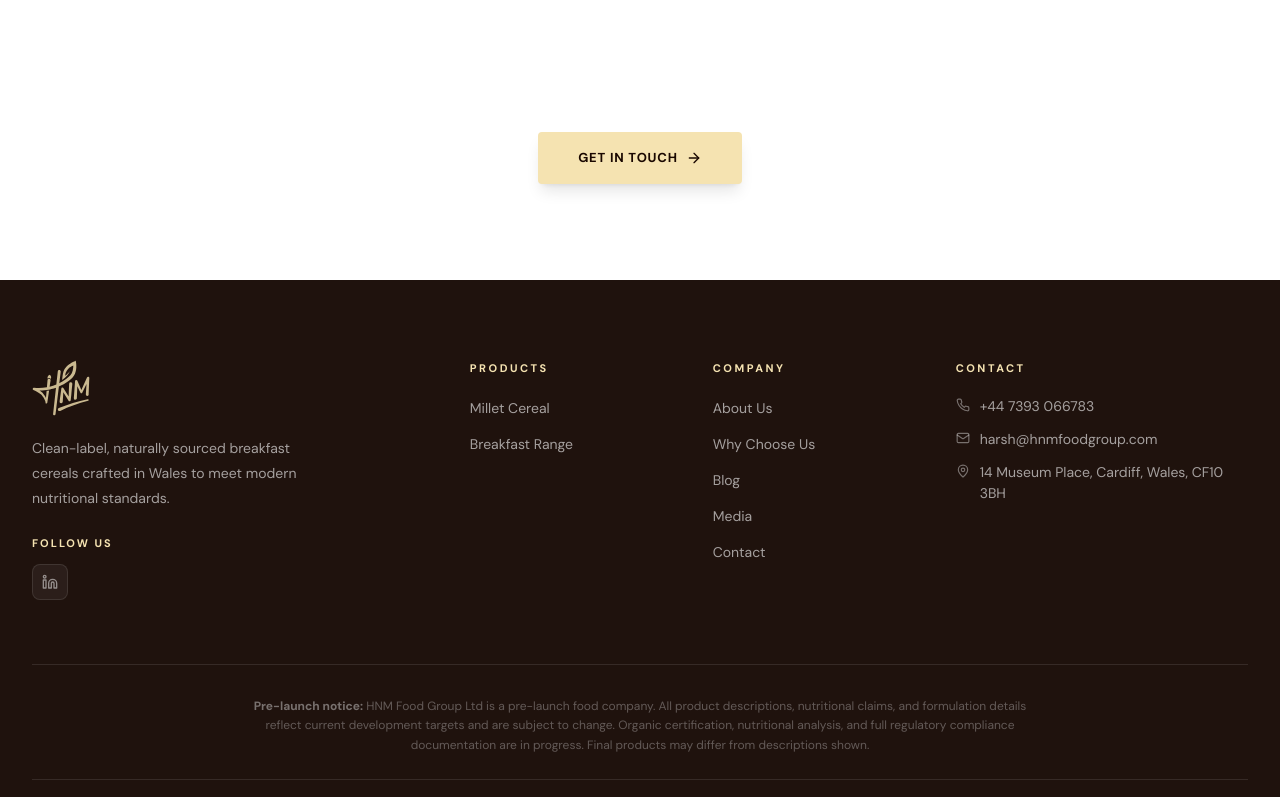
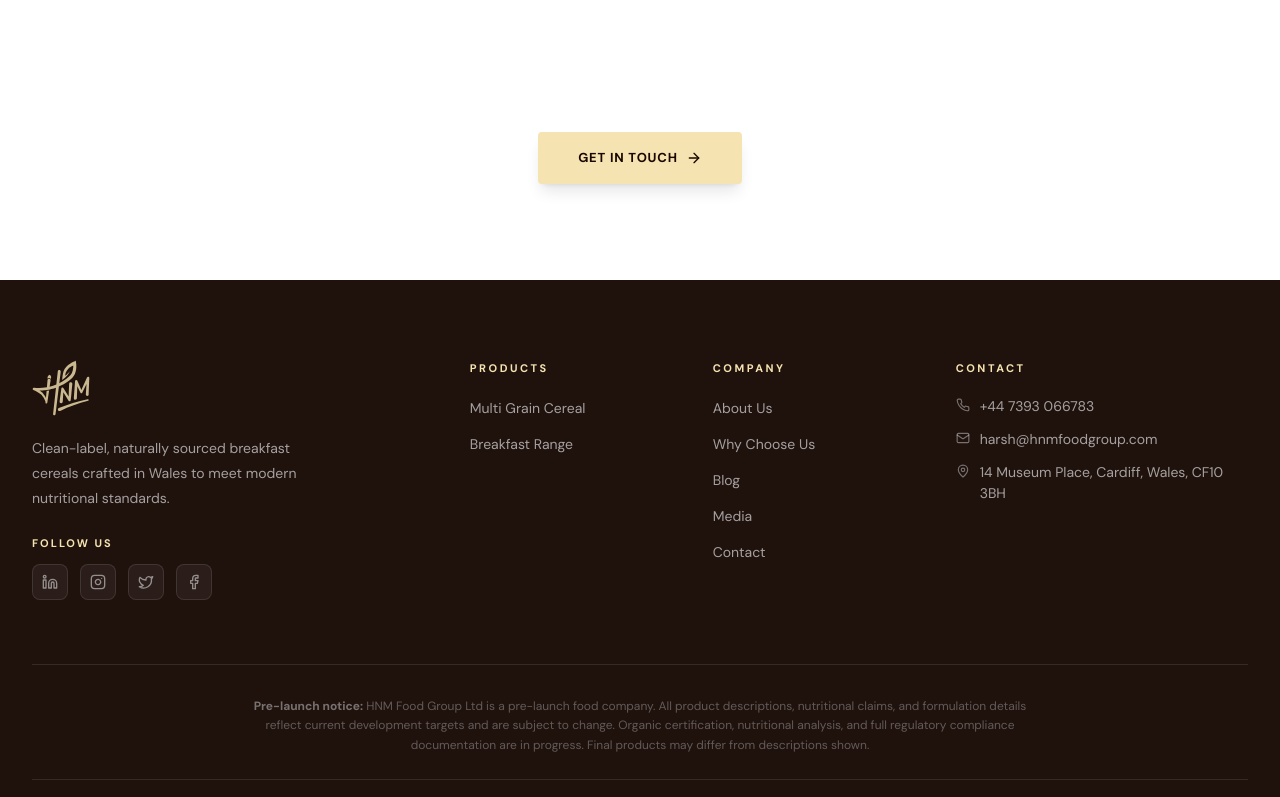
Before and after one commit to securitycop-ai/HNM-Food-Groups, a React (Vite) app: page / in a window 1280 px wide. Shown: the part 2174-2971 px from the top of the page. Built offline with nearby package versions, Linux system fonts and the light colour scheme; a web font is replaced by a local one.

Commit message:
Millet -> Multi Grain, social icons restored (all -> LinkedIn for now)
Co-Authored-By: Claude Sonnet 4.6 <noreply@anthropic.com>

```diff
--- a/src/components/Layout.tsx
+++ b/src/components/Layout.tsx
@@ -1,6 +1,6 @@
 import React, { useState, useEffect } from "react";
 import { Link, useLocation } from "react-router-dom";
-import { Phone, Mail, MapPin, Linkedin, ChevronDown } from "lucide-react";
+import { Phone, Mail, MapPin, Linkedin, Instagram, Twitter, Facebook, ChevronDown } from "lucide-react";
 import { cn } from "@/lib/utils";
 import { useLanguage, languages } from "@/context/LanguageContext";
 import LegalModal, { type LegalPage } from "./LegalModal";
@@ -140,9 +140,24 @@ const Footer = () => {
             <div className="mt-6">
               <p className="text-[11px] font-bold tracking-[2px] uppercase text-[#f5e3b1] mb-3">{t("follow_us")}</p>
               <div className="flex gap-3">
-                <a href="https://www.linkedin.com/company/hnm-food-groups/" target="_blank" rel="noreferrer" title="Follow HNM Food Group on LinkedIn"
+                <a href="https://www.linkedin.com/company/hnm-food-groups/" target="_blank" rel="noreferrer" title="LinkedIn"
                   className="w-9 h-9 rounded-lg bg-white/5 border border-white/10 flex items-center justify-center hover:bg-[#0077b5]/20 hover:border-[#0077b5]/40 transition-colors group">
                   <Linkedin size={16} className="text-white/50 group-hover:text-[#0077b5] transition-colors" />
+                </a>
+                <a href="https://www.linkedin.com/company/hnm-food-groups/" target="_blank" rel="noreferrer" title="Instagram">
+                  <div className="w-9 h-9 rounded-lg bg-white/5 border border-white/10 flex items-center justify-center hover:bg-pink-500/20 hover:border-pink-500/40 transition-colors group cursor-pointer">
+                    <Instagram size={16} className="text-white/50 group-hover:text-pink-400 transition-colors" />
+                  </div>
+                </a>
+                <a href="https://www.linkedin.com/company/hnm-food-groups/" target="_blank" rel="noreferrer" title="X / Twitter">
+                  <div className="w-9 h-9 rounded-lg bg-white/5 border border-white/10 flex items-center justify-center hover:bg-white/10 hover:border-white/30 transition-colors group cursor-pointer">
+                    <Twitter size={16} className="text-white/50 group-hover:text-white transition-colors" />
+                  </div>
+                </a>
+                <a href="https://www.linkedin.com/company/hnm-food-groups/" target="_blank" rel="noreferrer" title="Facebook">
+                  <div className="w-9 h-9 rounded-lg bg-white/5 border border-white/10 flex items-center justify-center hover:bg-[#1877f2]/20 hover:border-[#1877f2]/40 transition-colors group cursor-pointer">
+                    <Facebook size={16} className="text-white/50 group-hover:text-[#1877f2] transition-colors" />
+                  </div>
                 </a>
               </div>
             </div>
@@ -152,7 +167,7 @@ const Footer = () => {
           <div>
             <h5 className="font-sans font-bold text-[11px] tracking-[2.5px] uppercase text-[#f5e3b1] mb-5">{t("footer_products")}</h5>
             <ul className="space-y-3">
-              <li><Link to="/products" className="text-[14px] text-white/60 hover:text-[#f5e3b1] transition-colors">Millet Cereal</Link></li>
+              <li><Link to="/products" className="text-[14px] text-white/60 hover:text-[#f5e3b1] transition-colors">Multi Grain Cereal</Link></li>
               <li><Link to="/products" className="text-[14px] text-white/60 hover:text-[#f5e3b1] transition-colors">Breakfast Range</Link></li>
             </ul>
           </div>
--- a/src/context/LanguageContext.tsx
+++ b/src/context/LanguageContext.tsx
@@ -35,8 +35,8 @@ const translations: Record<Lang, Record<string, string>> = {
     feat4_title: "Family Focused",
     feat4_desc: "Wholesome products designed for the whole family, crafted with care in Cardiff, Wales.",
     product_label: "Our Flagship Product",
-    product_heading: "Millet Cereal",
-    product_desc: "Crafted in Wales from premium millet grains sourced from organic farms (certification in progress), our cereal is designed to deliver strong nutritional value. Developed to be rich in vitamins and plant protein (target formulation), and completely free from artificial additives.",
+    product_heading: "Multi Grain Cereal",
+    product_desc: "Crafted in Wales from premium multi grain blend sourced from organic farms (certification in progress), our cereal is designed to deliver strong nutritional value. Developed to be rich in vitamins and plant protein (target formulation), and completely free from artificial additives.",
     product_view: "View Full Range",
     cta_heading: "Ready to Experience Clean Nutrition?",
     cta_sub: "Get in touch to learn about our products, retail partnerships, or catering enquiries.",
@@ -75,7 +75,7 @@ const translations: Record<Lang, Record<string, string>> = {
     feat4_title: "Canolbwyntio ar y Teulu",
     feat4_desc: "Cynhyrchion iachus wedi'u cynllunio ar gyfer y teulu cyfan, wedi'u crefftio â gofal yng Nghaerdydd, Cymru.",
     product_label: "Ein Cynnyrch Blaenllaw",
-    product_heading: "Grawnfwyd Miled",
+    product_heading: "Grawnfwyd Aml-rawn",
     product_desc: "Wedi'i grefftio yng Nghymru o rawnfwydau miled premiwm o ffermydd organig (ardystiad ar y gweill), mae ein grawnfwyd wedi'i gynllunio i ddarparu gwerth maethol cryf. Heb ychwanegion artiffisial.",
     product_view: "Gweld yr Ystod Lawn",
     cta_heading: "Barod i Brofi Maeth Glân?",
@@ -115,7 +115,7 @@ const translations: Record<Lang, Record<string, string>> = {
     feat4_title: "परिवार केंद्रित",
     feat4_desc: "वेल्स, कार्डिफ में प्यार से तैयार, पूरे परिवार के लिए उत्पाद।",
     product_label: "हमारा प्रमुख उत्पाद",
-    product_heading: "बाजरा अनाज",
+    product_heading: "मल्टी ग्रेन अनाज",
     product_desc: "वेल्स में तैयार, जैविक खेतों के प्रीमियम बाजरे के दानों से (प्रमाणीकरण प्रक्रिया में), हमारा अनाज मजबूत पोषण मूल्य प्रदान करने के लिए डिज़ाइन किया गया है। कृत्रिम योजकों से पूर्णतः मुक्त।",
     product_view: "पूरी रेंज देखें",
     cta_heading: "स्वच्छ पोषण का अनुभव करने के लिए तैयार हैं?",
@@ -155,7 +155,7 @@ const translations: Record<Lang, Record<string, string>> = {
     feat4_title: "குடும்ப கவனம்",
     feat4_desc: "கார்டிஃப், வேல்ஸில் அன்புடன் தயாரிக்கப்பட்ட, குடும்பம் முழுவதும் ஏற்ற தயாரிப்புகள்.",
     product_label: "எங்கள் முன்னணி தயாரிப்பு",
-    product_heading: "தினை தானியம்",
+    product_heading: "பல தானியங்கள்",
     product_desc: "வேல்ஸில் தயாரிக்கப்பட்ட, கரிம பண்ணைகளிலிருந்து (சான்றிதழ் நடைமுறையில்) உயரிய தினை தானியங்களை கொண்ட எங்கள் தானியம் வலுவான ஊட்டச்சத்து மதிப்பை வழங்க வடிவமைக்கப்பட்டுள்ளது. செயற்கை சேர்க்கைகள் இல்லாதது.",
     product_view: "முழு வரிசையை காண்க",
     cta_heading: "சுத்தமான ஊட்டச்சத்தை அனுபவிக்க தயாரா?",
--- a/src/pages/Home.tsx
+++ b/src/pages/Home.tsx
@@ -73,7 +73,7 @@ const Home = () => {
               <div className="w-full max-w-[420px] mx-auto rounded-2xl overflow-hidden bg-[#f5e3b1]/5 border border-[#f5e3b1]/10 shadow-2xl relative">
                 <img
                   src="/images/hnm-cereal-box.svg"
-                  alt="HNM Millet Cereal Coming Soon"
+                  alt="HNM Multi Grain Cereal Coming Soon"
                   className="w-full h-auto object-contain p-4 blur-sm opacity-60"
                 />
                 {/* Coming Soon overlay */}
@@ -90,7 +90,7 @@ const Home = () => {
               <h2 className="font-serif text-3xl sm:text-4xl md:text-5xl text-white mb-4 sm:mb-6">{t("product_heading")}</h2>
               <p className="text-white/65 text-[15px] sm:text-[16px] leading-relaxed mb-5 sm:mb-6">{t("product_desc")}</p>
               <ul className="space-y-2.5 sm:space-y-3 mb-6 sm:mb-8">
-                {["Millet grains from organic farms (certification pending)","No added sugar in target formulation","Naturally millet-based (not tested for gluten)","Target formulation contains B vitamins and iron","Suitable for adults and children over 12 months"].map(item => (
+                {["Multi grain blends from organic farms (certification pending)","No added sugar in target formulation","Naturally multi grain-based (not tested for gluten)","Target formulation contains B vitamins and iron","Suitable for adults and children over 12 months"].map(item => (
                   <li key={item} className="flex items-center gap-3 text-white/70 text-[13px] sm:text-[14px]">
                     <span className="w-1.5 h-1.5 rounded-full bg-[#f5e3b1] shrink-0" />{item}
                   </li>
--- a/src/pages/Products.tsx
+++ b/src/pages/Products.tsx
@@ -18,7 +18,7 @@ const Products = () => {
           <div className="grid grid-cols-1 lg:grid-cols-2 gap-10 sm:gap-16 items-center mb-24">
             <div className="relative order-2 lg:order-1 flex items-center justify-center">
               <div className="w-full max-w-md rounded-2xl overflow-hidden shadow-2xl relative">
-                <img src="/images/hnm-cereal-box-photo.png" alt="HNM Millet Cereal Coming Soon" className="w-full h-auto object-contain blur-sm opacity-55" />
+                <img src="/images/hnm-cereal-box-photo.png" alt="HNM Multi Grain Cereal Coming Soon" className="w-full h-auto object-contain blur-sm opacity-55" />
                 {/* Coming Soon overlay */}
                 <div className="absolute inset-0 flex flex-col items-center justify-center bg-[#1a0800]/55 backdrop-blur-[2px]">
                   <p className="text-[#f5e3b1] text-[10px] font-bold tracking-[2.5px] uppercase mb-2">Coming Soon</p>
@@ -32,9 +32,9 @@ const Products = () => {
                 <Leaf size={12} className="text-[#f5e3b1]" />
                 <span className="text-[#f5e3b1] text-[11px] font-semibold tracking-[1px] uppercase">Flagship Product</span>
               </div>
-              <h2 className="font-serif text-4xl text-white mb-4">Millet Cereal</h2>
+              <h2 className="font-serif text-4xl text-white mb-4">Multi Grain Cereal</h2>
               <p className="text-white/65 text-[16px] leading-relaxed mb-8">
-                Our hero product, a wholesome breakfast cereal made from premium millet grains from organic farms (certification in progress). Developed using naturally sourced, additive-free ingredients to meet modern nutritional standards while delivering great taste.
+                Our hero product, a wholesome breakfast cereal made from premium multi grain blend from organic farms (certification in progress). Developed using naturally sourced, additive-free ingredients to meet modern nutritional standards while delivering great taste.
               </p>
               <div className="grid grid-cols-1 sm:grid-cols-2 gap-4 mb-8">
                 {[
@@ -44,7 +44,7 @@ const Products = () => {
                   "Plant-based protein (target)",
                   "B vitamins (target formulation)",
                   "Iron & minerals (target formulation)",
-                  "Naturally millet-based (not tested for gluten, may contain traces)",
+                  "Naturally multi grain-based (not tested for gluten, may contain traces)",
                   "Family friendly",
                 ].map(f => (
                   <div key={f} className="flex items-center gap-2.5 text-white/70 text-[13.5px]">
```
